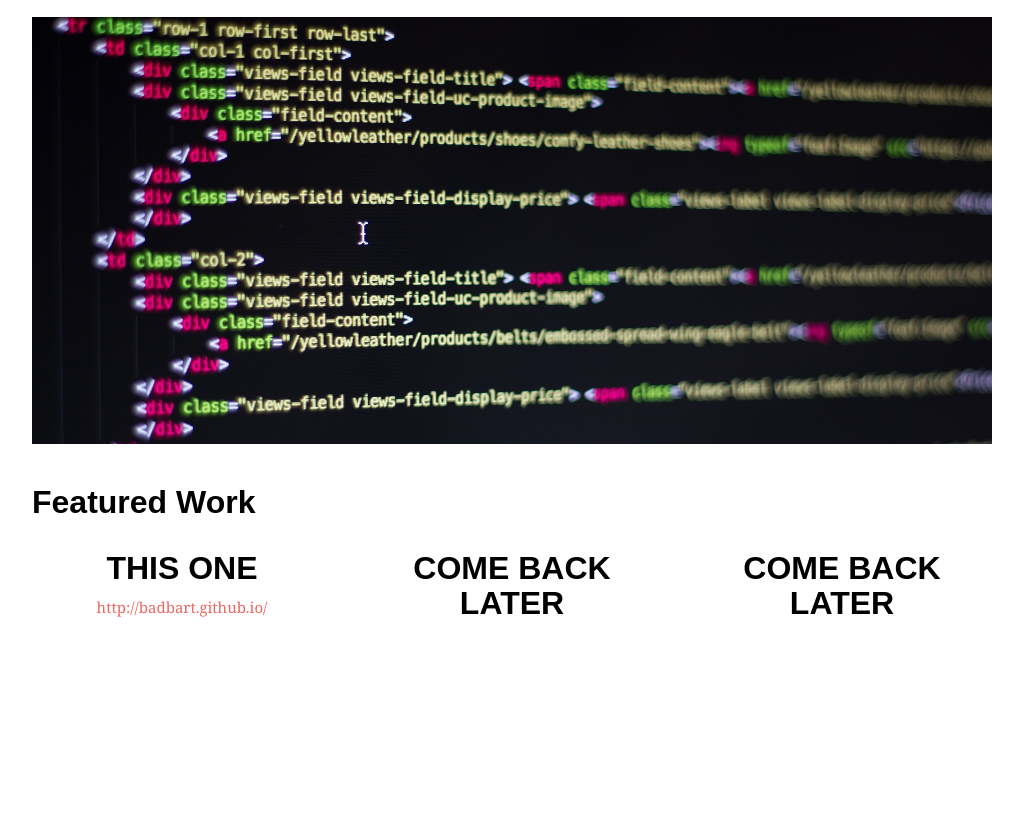
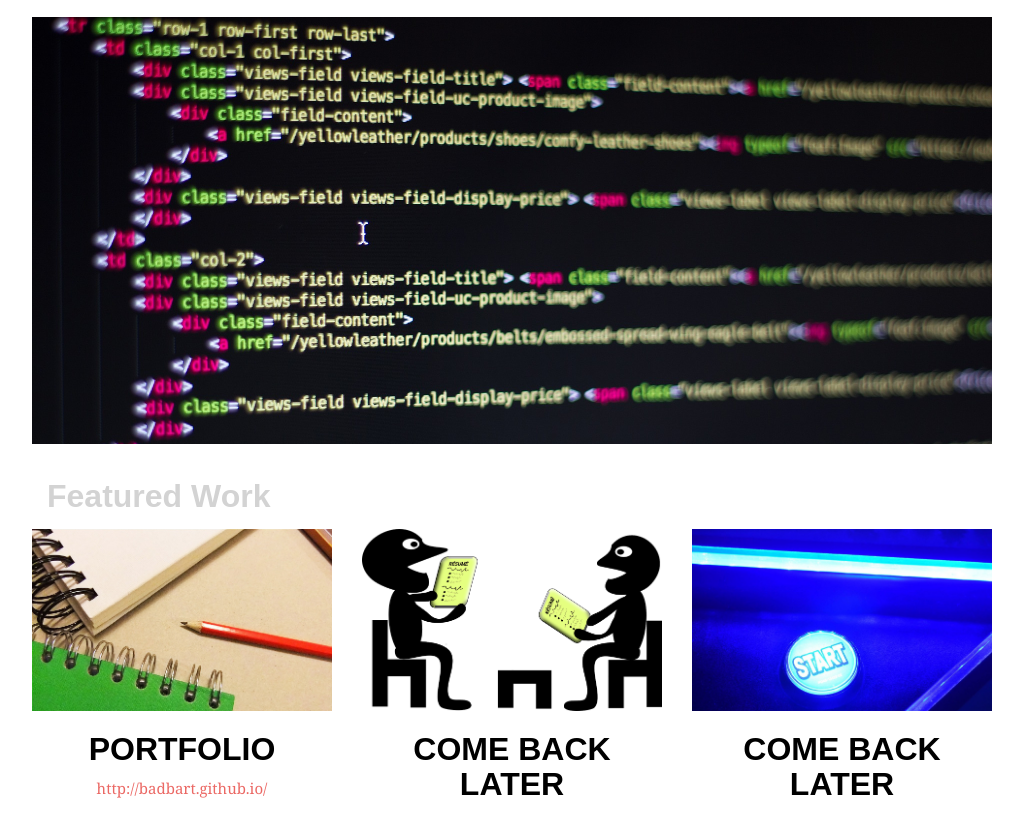
Before and after one commit to badbart/badbart.github.io, a plain HTML site: page src/index.html in a window 1280 px wide. Shown: the part 145-958 px from the top of the page, without its empty margins (128-1151 px from the left). Before the commit the page ends 800 px from the top, so only its background shows below. Drawn offline with nearby package versions, Linux system fonts and the light colour scheme; a web font is replaced by a local one.

Commit message:
Changed image sizes

```diff
--- a/src/css/styles.css
+++ b/src/css/styles.css
@@ -37,6 +37,11 @@ header h3 {
 	margin: 20px 0;
 }
 
+.small {
+	max-width: 300px;
+	width: auto;
+}
+
 .work {
 	text-align: center;
 }
@@ -44,3 +49,8 @@ header h3 {
 .item {
 	text-transform: uppercase;
 }
+
+.section-header {
+	margin: 15px;
+	color: lightgray;
+}
--- a/src/index.html
+++ b/src/index.html
@@ -34,19 +34,25 @@
 		<img src="img/code.jpg" alt="some random code" class="big">
 
 		<section>
-			<h2>Featured Work</h2>
+			<h2 class="section-header">Featured Work</h2>
 
 			<div class="row">
 				<div class="col-md-4 col-sm-6 col-xs-12 work">
-					<h2 class="item">This One</h2>
+					<!-- Thanks to https://pixabay.com/en/sketchbook-portfolio-artist-pencil-352260/ for the Picture <--></-->
+					<img src="img/portfolio.jpg" alt="Some Papers and a Pencil" class="small">
+					<h2 class="item">Portfolio</h2>
 					<p class="source"><a href="http://badbart.github.io/">http://badbart.github.io/</a></p>
 				</div>
 
 				<div class="col-md-4 col-sm-6 col-xs-12 work">
+					<!-- Thanks to https://pixabay.com/en/job-interview-career-conference-156130/ for the Picture -->
+					<img src="img/resume.png" alt="Two people doing a interview" class="small">
 					<h2 class="item">Come back later</h2>
 				</div>
 
-				<div class="col-md-4 col-sm-6 col-xs-12 work">
+				<div class="col-md-4 col-sm-12 col-xs-12 work">
+					<!-- Thanks to https://pixabay.com/en/beginning-play-videogame-arcade-179632/ for the Picture -->
+					<img src="img/game.jpg" alt="A Start Button" class="small">
 					<h2 class="item">Come back later</h2>
 				</div>
 			</div>
```
Also changed, not shown: src/img/game.jpg (added), src/img/portfolio.jpg (added), src/img/resume.png (added).
